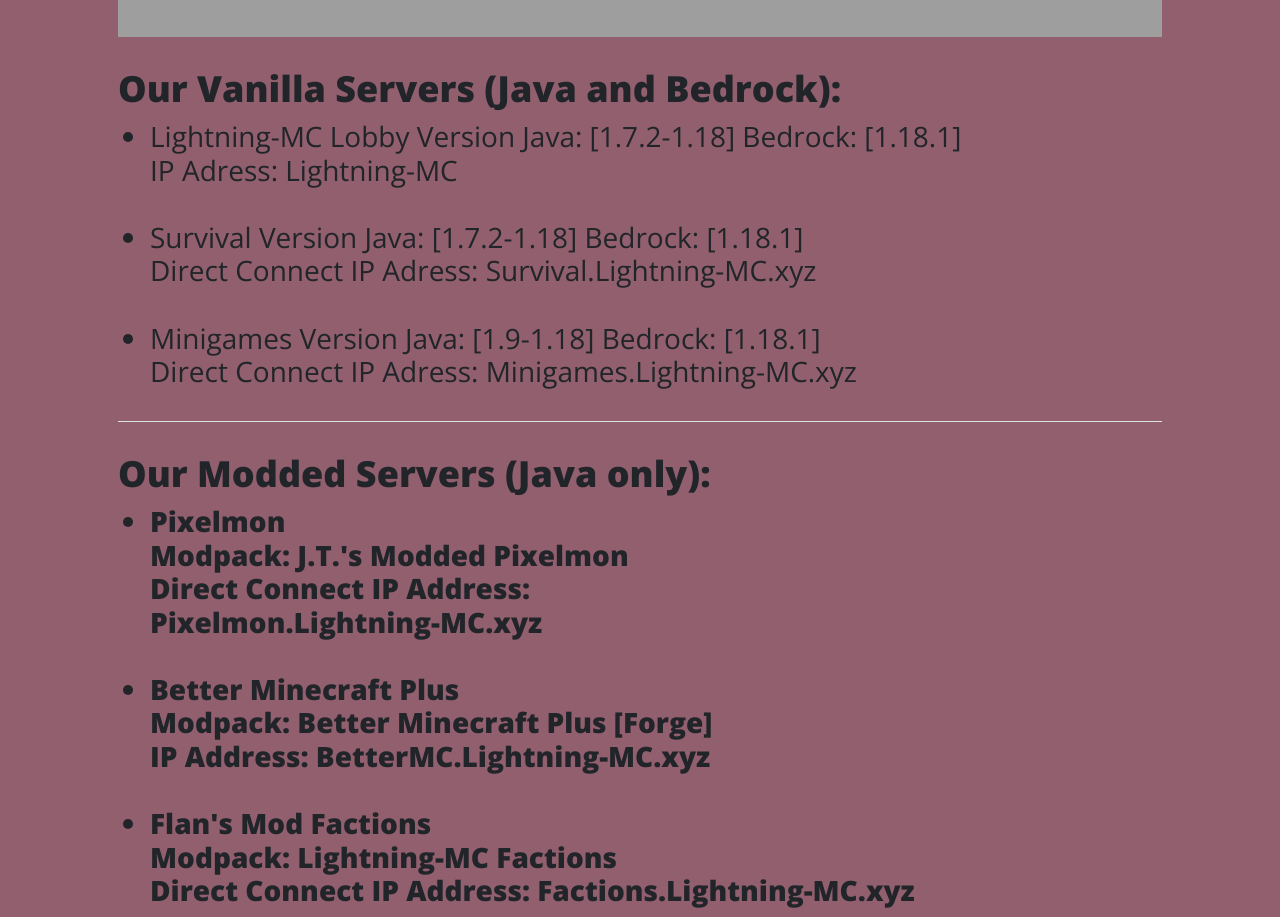
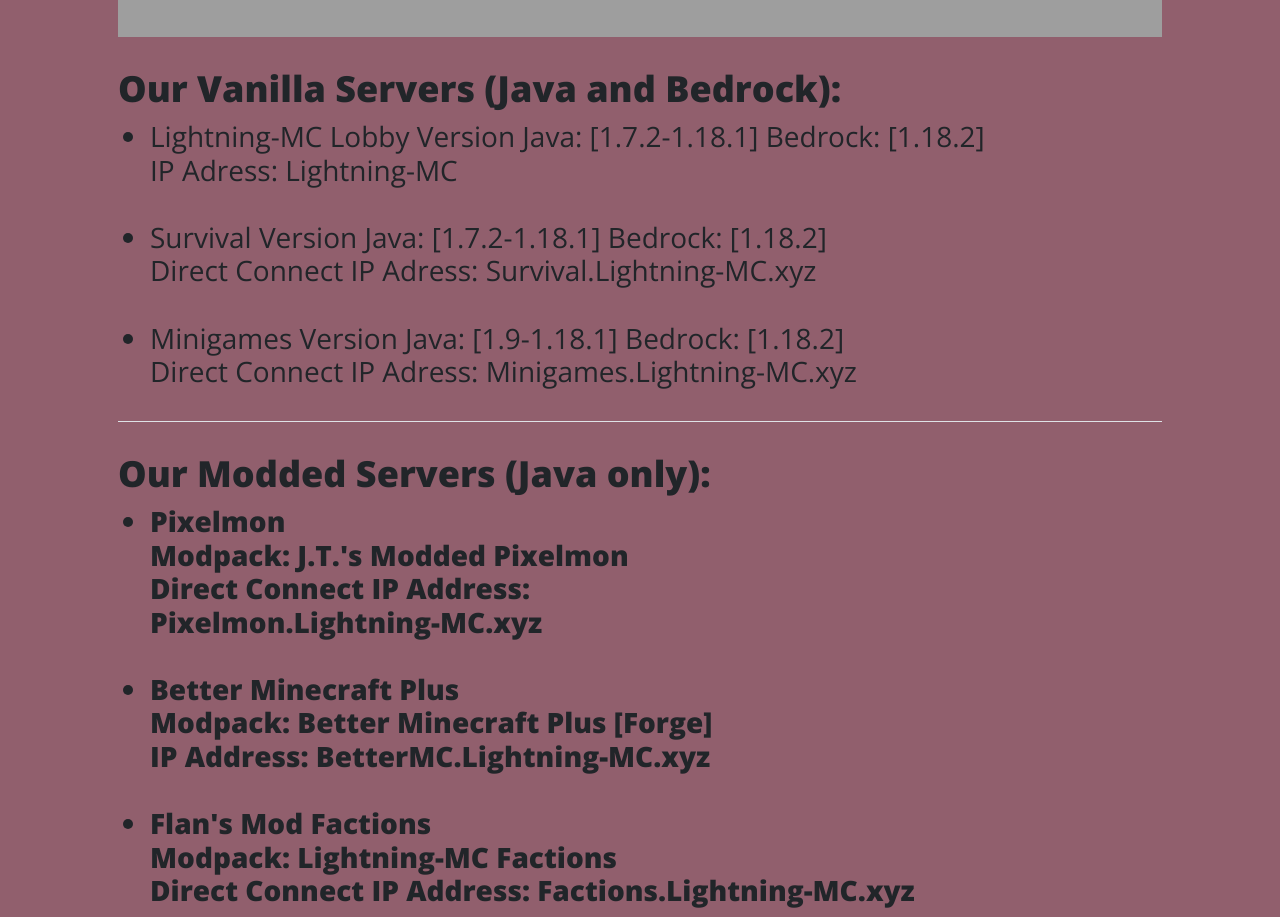
Before and after one commit to Lightning-MC/Lightning-Mc.github.io, a website: page index.html in a window 1280 px wide. Shown: the part 820-1737 px from the top of the page. Drawn offline with nearby package versions, Linux system fonts and the light colour scheme; grey boxes are pictures that could not be loaded.

Commit message:
updated some versions

```diff
--- a/index.html
+++ b/index.html
@@ -61,11 +61,11 @@
                             <h2 class="post-title">Our Vanilla Servers (Java and Bedrock):</h2>
                             <h3 class="post-subtitle">
                                 <ul>
-                                    <li>Lightning-MC Lobby Version Java: [1.7.2-1.18] Bedrock: [1.18.1] <br>IP Adress: Lightning-MC </li>
+                                    <li>Lightning-MC Lobby Version Java: [1.7.2-1.18.1] Bedrock: [1.18.2] <br>IP Adress: Lightning-MC </li>
                                     <br>
-                                    <li>Survival Version Java: [1.7.2-1.18] Bedrock: [1.18.1] <br>Direct Connect IP Adress: Survival.Lightning-MC.xyz </li>
+                                    <li>Survival Version Java: [1.7.2-1.18.1] Bedrock: [1.18.2] <br>Direct Connect IP Adress: Survival.Lightning-MC.xyz </li>
                                     <br>
-                                    <li>Minigames Version Java: [1.9-1.18] Bedrock: [1.18.1] <br>Direct Connect IP Adress: Minigames.Lightning-MC.xyz</li>
+                                    <li>Minigames Version Java: [1.9-1.18.1] Bedrock: [1.18.2] <br>Direct Connect IP Adress: Minigames.Lightning-MC.xyz</li>
                                 </ul>
                             </h3>
                         </a>
```
